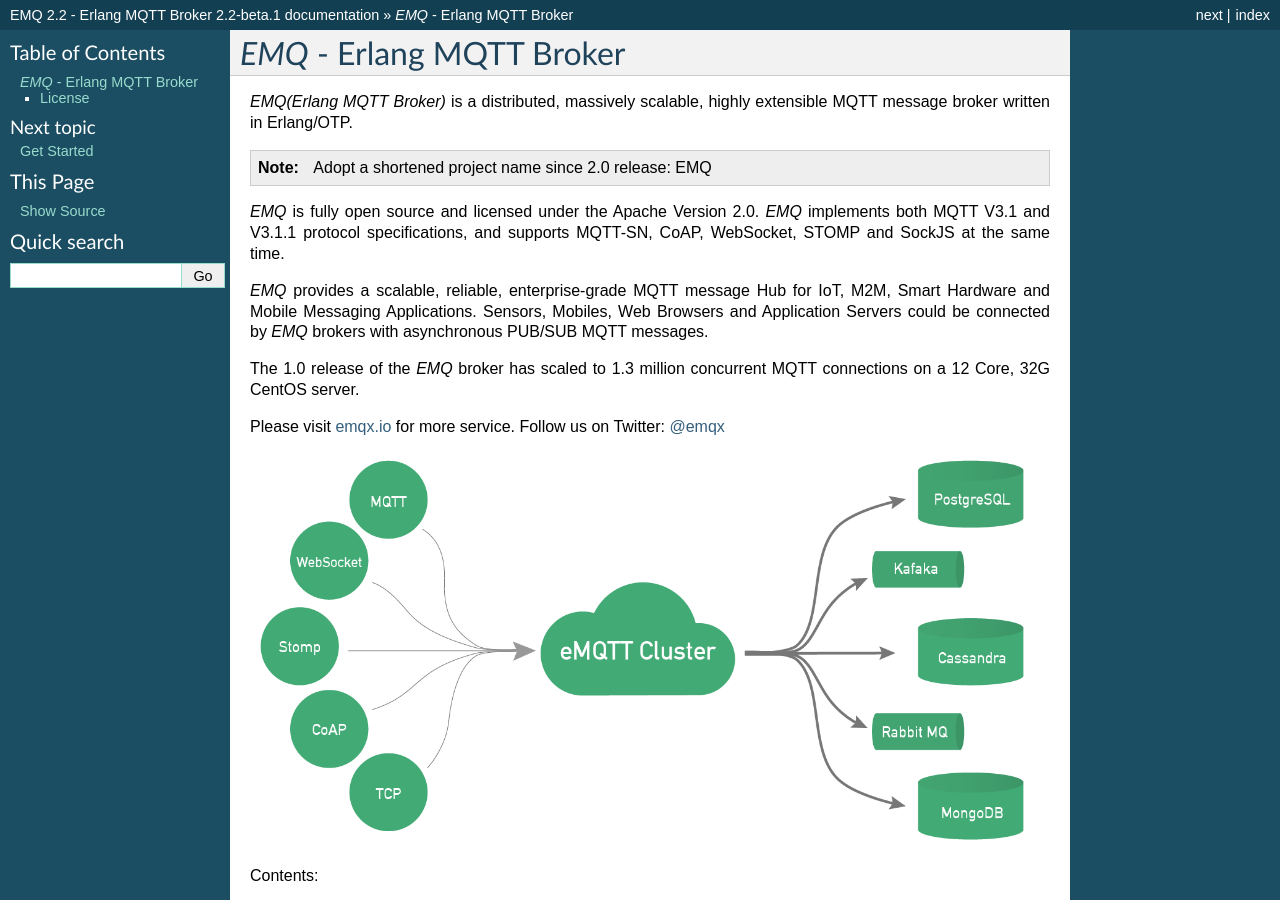
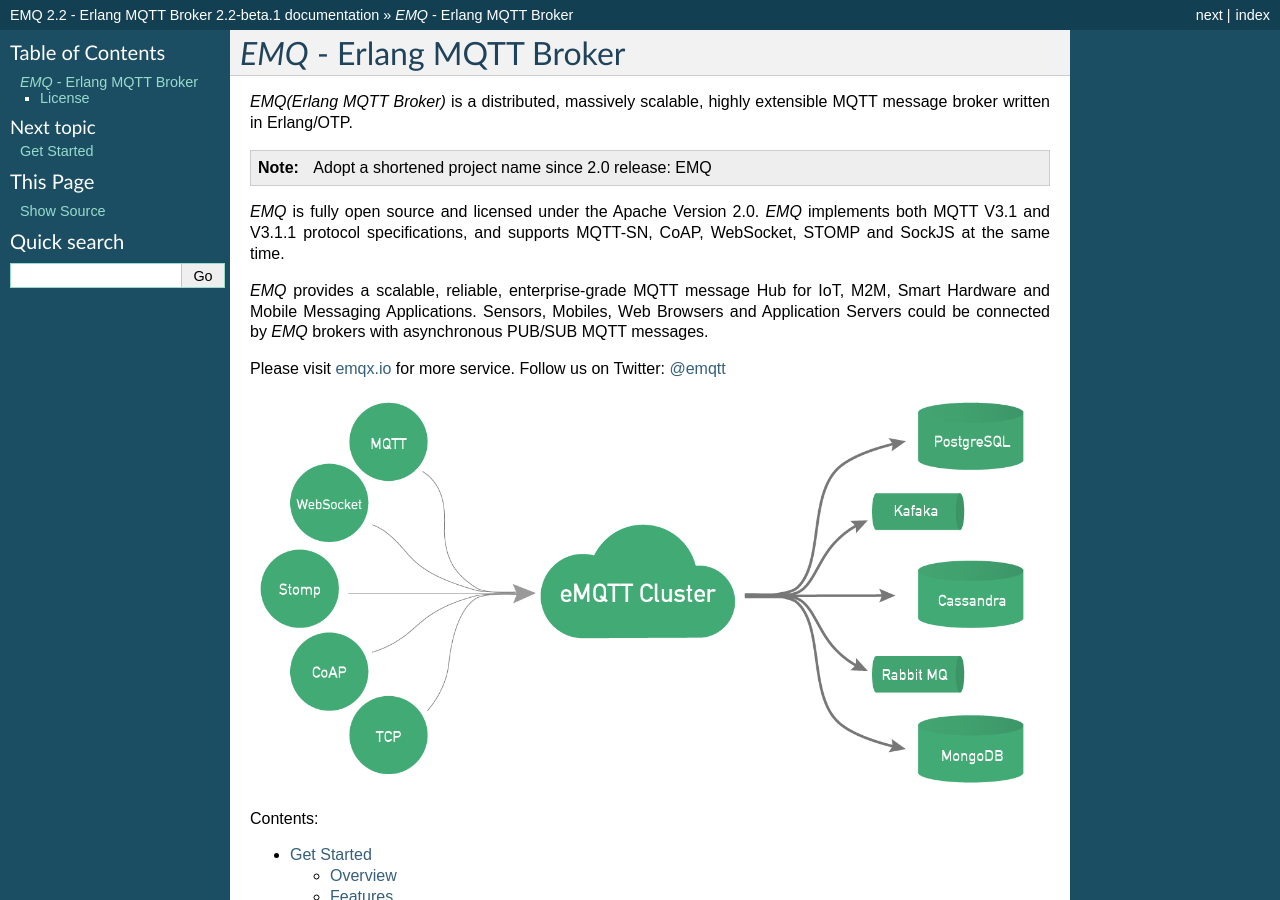
Before and after one commit to emqxarchive/emqx-docs-en, a Sphinx documentation site: the page built from source/index.rst, in a window 1280 px wide and 900 px high. Built offline with Sphinx 7.4.7, drawn with Linux system fonts in a browser that asks for light colours.

Commit message:
Fix twitter account

```diff
--- a/source/index.rst
+++ b/source/index.rst
@@ -15,13 +15,10 @@
 
 *EMQ* provides a scalable, reliable, enterprise-grade MQTT message Hub for IoT, M2M, Smart Hardware and Mobile Messaging Applications. Sensors, Mobiles, Web Browsers and Application Servers could be connected by *EMQ* brokers with asynchronous PUB/SUB MQTT messages.
 
-The 1.0 release of the *EMQ* broker has scaled to 1.3 million concurrent MQTT connections on a 12 Core, 32G CentOS server.
-
-Please visit `emqx.io`_ for more service. Follow us on Twitter: `@emqx`_
-
+Please visit `emqx.io`_ for more service. Follow us on Twitter: `@emqtt`_
 
 .. _emqx.io: https://www.emqx.io
-.. _@emqx: https://twitter.com/emqx
+.. _@emqtt: https://twitter.com/emqtt
 
 .. image:: ./_static/images/emqtt.png
 
```
